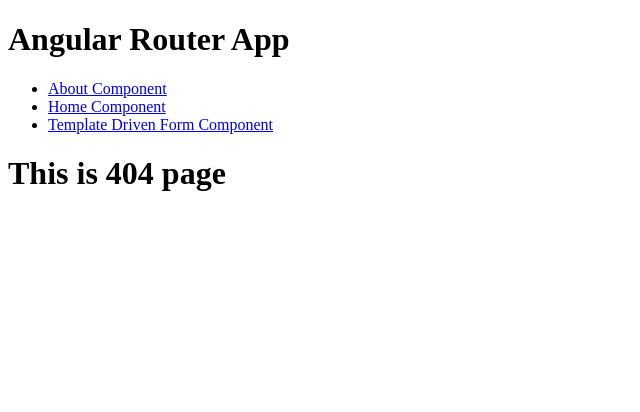
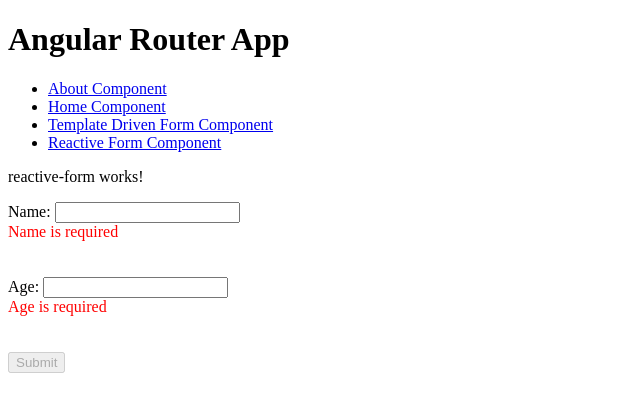
Before and after one commit to quanghuy215/DemoAngular_Github, an Angular app: page /reactive in a window 1280 px wide. Before the commit this address had no page. Shown: the top 412 px of the page, without its empty margins (0-640 px from the left). Built offline with nearby package versions, Linux system fonts and the light colour scheme.

Commit message:
practice with reactive form

```diff
--- a/src/app/app-routing.module.ts
+++ b/src/app/app-routing.module.ts
@@ -1,14 +1,16 @@
-import { TemplateDrivenFormComponent } from './template-driven-form/template-driven-form.component';
+import { ReactiveFormComponent } from './reactive-form/reactive-form.component';
 import { HomeComponent } from './home/home.component';
 import { AboutComponent } from './about/about.component';
 import { NgModule } from '@angular/core';
 import { RouterModule, Routes } from '@angular/router';
 import { PageNotFoundComponent } from './page-not-found/page-not-found.component';
+import { TemplateDrivenFormComponent } from './template-driven-form/template-driven-form.component';
 
 const routes: Routes = [
   { path: 'about', component: AboutComponent },
   { path: 'home', component: HomeComponent },
   { path: 'template', component: TemplateDrivenFormComponent },
+  { path: 'reactive', component: ReactiveFormComponent },
   { path: '', component: HomeComponent },
   { path: '**', component: PageNotFoundComponent }, // Wildcard route for a 404 page
 ];
--- a/src/app/app.component.html
+++ b/src/app/app.component.html
@@ -6,6 +6,7 @@
     <li><a routerLink="/about" routerLinkActive="active">About Component</a></li>
     <li><a routerLink="/home" routerLinkActive="active">Home Component</a></li>
     <li><a routerLink="/template" routerLinkActive="active">Template Driven Form Component</a></li>
+    <li><a routerLink="/reactive" routerLinkActive="active">Reactive Form Component</a></li>
   </ul>
 </nav>
 <router-outlet></router-outlet>
--- /dev/null
+++ b/src/app/reactive-form/reactive-form.component.html
@@ -0,0 +1,13 @@
+<p>reactive-form works!</p>
+<form [formGroup]="formdata2" (ngSubmit)="submitForm()">
+  Name: <input type="text" formControlName="name" />
+  <div *ngIf="!formdata2.get('name')?.valid" style="color:red">Name is required</div>
+  <br />
+  <br />
+  Age: <input type="text" formControlName="age" />
+  <div *ngIf="!formdata2.get('age')?.valid" style="color:red">Age is required</div>
+  <br />
+  <br />
+  <!-- <button (click)="submitForm()">Submit</button> -->
+  <button type="submit" [disabled]="!formdata2.valid">Submit</button>
+</form>
--- /dev/null
+++ b/src/app/reactive-form/reactive-form.component.ts
@@ -0,0 +1,33 @@
+import { Component, OnInit } from '@angular/core';
+import {
+  FormBuilder,
+  FormControl,
+  FormGroup,
+  Validators,
+} from '@angular/forms';
+import { CommonService } from '../Services/common.service';
+
+@Component({
+  selector: 'app-reactive-form',
+  templateUrl: './reactive-form.component.html',
+  styleUrls: ['./reactive-form.component.scss'],
+})
+export class ReactiveFormComponent implements OnInit {
+  // public name = '';
+  // public formdata: FormGroup = new FormGroup({
+  //   name: new FormControl(''),
+  //   age: new FormControl(''),
+  // });
+
+  public formdata2 = this.fb.group({
+    name: ['', Validators.required],
+    age: ['', Validators.required],
+  });
+  constructor(private common: CommonService, private fb: FormBuilder) {}
+
+  ngOnInit(): void {}
+  public submitForm(): void {
+    // console.log('submit form : formdata = ', this.formdata.value);
+    this.common.submitData(this.formdata2.value);
+  }
+}
```
Also changed, not shown: src/app/app.module.ts (+8 -8 lines), tsconfig.json (+2 -5 lines), src/app/reactive-form/reactive-form.component.scss (added), 1 other file (tests, documents, lock files or other folders).
